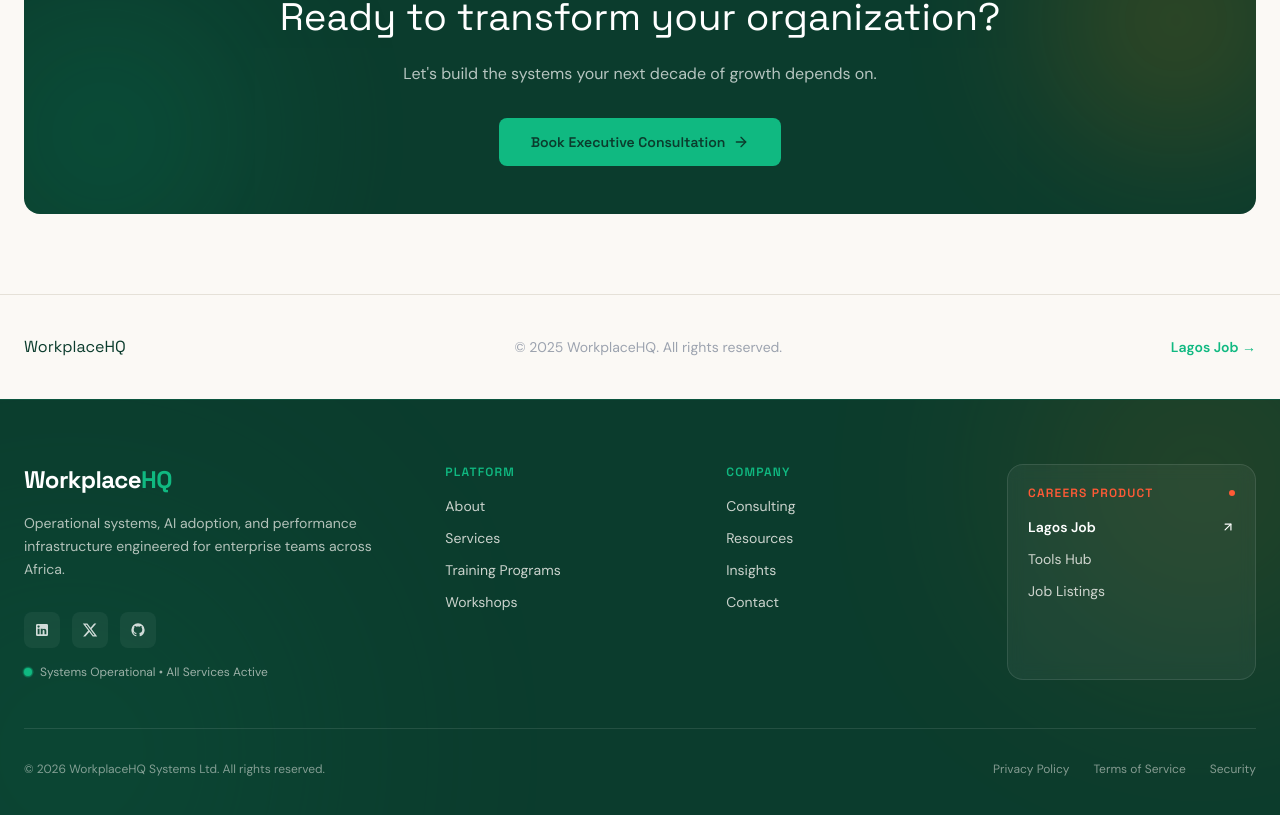
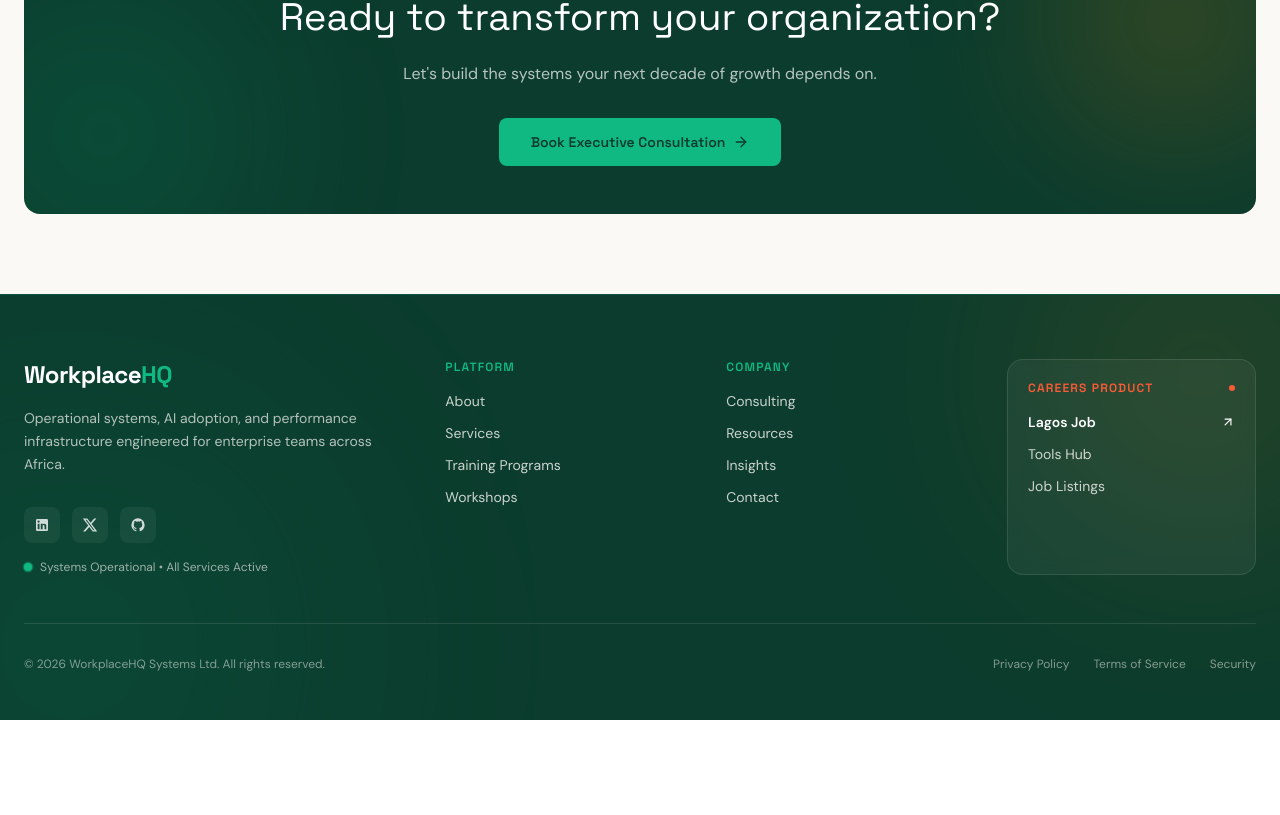
Before and after one commit to The4light/WorkplaceHq, a React (Vite) app: page / in a window 1280 px wide. Shown: the part 2493-3308 px from the top of the page. After the commit the page ends 3213 px from the top, so only its background shows below. Built offline with nearby package versions, Linux system fonts and the light colour scheme; the HTML template or start-up script is replaced by a standard one.

Commit message:
updated footer in home.tsx of whq

```diff
--- a/src/pages/whq/Home.tsx
+++ b/src/pages/whq/Home.tsx
@@ -256,14 +256,7 @@
         </div>
       </section>
 
-      {/* Footer */}
-      <footer className="px-6 py-10 border-t" style={{ borderColor: '#E5E1D8' }}>
-        <div className="max-w-[1440px] mx-auto flex flex-col md:flex-row justify-between items-center gap-4">
-          <span className="font-display font-700" style={{ color: '#0B3C2D' }}>WorkplaceHQ</span>
-          <p className="text-sm" style={{ color: '#9CA3AF' }}>© 2025 WorkplaceHQ. All rights reserved.</p>
-          <Link to="/lagos-jobs" className="text-sm font-semibold" style={{ color: '#10B981' }}>Lagos Job →</Link>
-        </div>
-      </footer>
+
 
       {/* Consultation Modal */}
       {modalOpen && (
```
